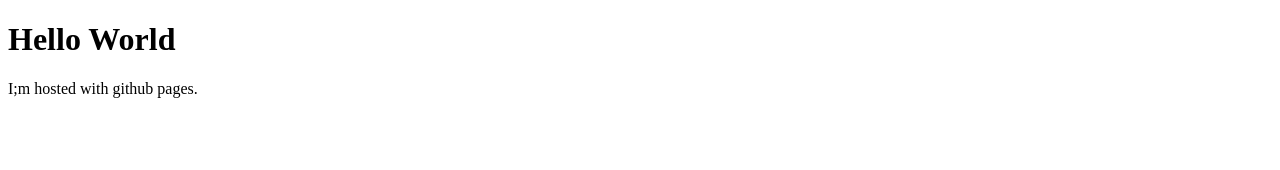
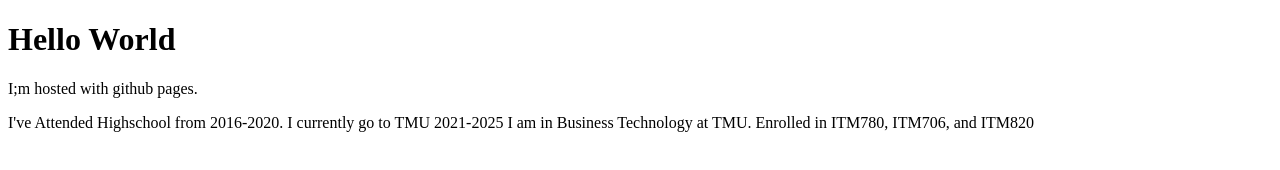
Before and after one commit to Neenu4/Neenu4.github.ca-, a plain HTML site: page index.html in a window 1280 px wide. Drawn offline with Linux system fonts and the light colour scheme.

Commit message:
Update index.html

```diff
--- a/index.html
+++ b/index.html
@@ -3,5 +3,7 @@
     <body>
         <h1>Hello World</h1>
         <p>I;m hosted with github pages.</p>
+        <p> I've Attended Highschool from 2016-2020. I currently go to TMU 2021-2025
+            I am in Business Technology at TMU. Enrolled in ITM780, ITM706, and ITM820</p>
     </body>
 </html>
```
